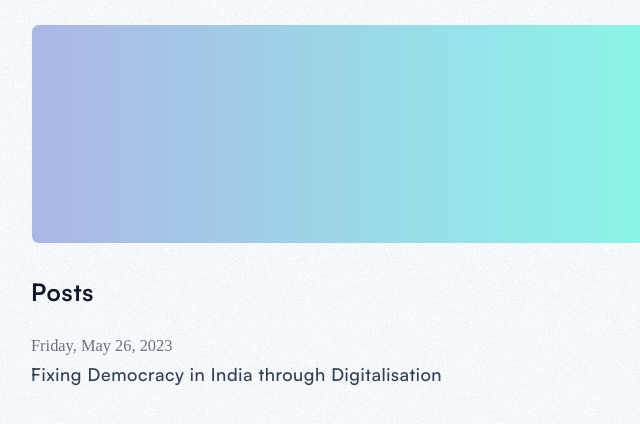
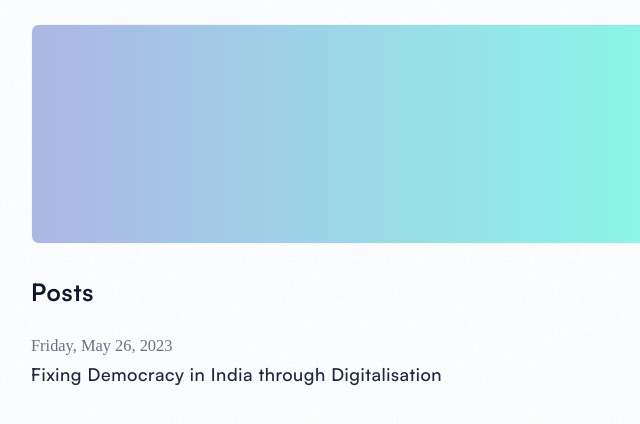
Before and after one commit to adhirajb1109/blogfolio, an Astro site: page /posts in a window 1280 px wide. Shown: the full height of the page, 257-897 px from the left. Built offline with nearby package versions, Linux system fonts and the light colour scheme; Astro itself is replaced by a stand-in of ours.

Commit message:
feat: Imporved the aesthetics

```diff
--- a/src/pages/posts.astro
+++ b/src/pages/posts.astro
@@ -21,7 +21,7 @@ const posts = await getCollection('posts', ({ data }) => {
             day: "numeric",
           })}
         </p>
-        <a href=`/posts/${post.slug}` class="nav-link text-[17px] md:text-[17.75px] text-slate-700 font-[480]">
+        <a href=`/posts/${post.slug}` class="nav-link text-[17px] md:text-[17.75px] text-slate-800 font-[480]">
           {post.data?.title}
         </a>
       </div>
--- a/src/styles/globals.css
+++ b/src/styles/globals.css
@@ -78,6 +78,6 @@ pre {
 }
 
 .noise {
-    @apply bg-slate-100;
+    @apply bg-slate-50;
     background-image: url(/images/noise.png);
 }
```
